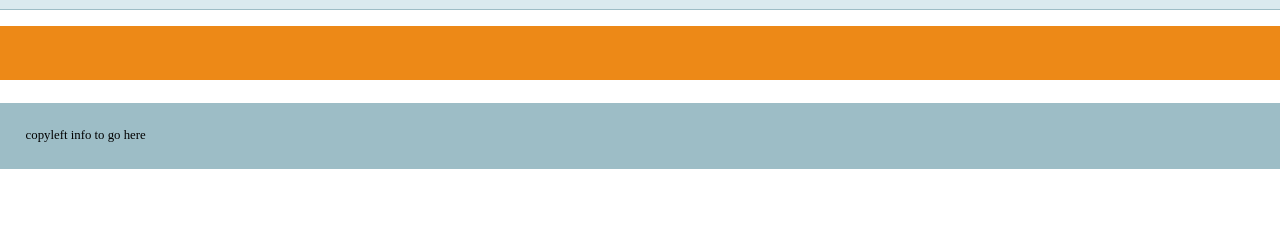
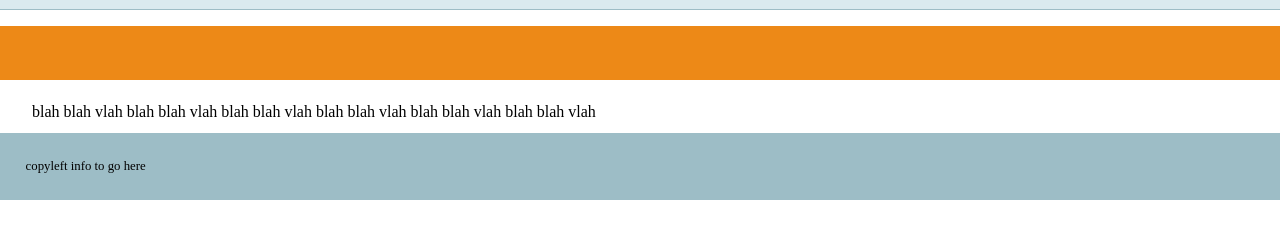
Before and after one commit to ecafsub/tower-training, a plain HTML site: page index.html in a window 1280 px wide. Shown: the part 130-368 px from the top of the page. Drawn offline with nearby package versions, Linux system fonts and the light colour scheme.

Commit message:
ewdsfghdsfgsf

```diff
--- a/index.html
+++ b/index.html
@@ -19,6 +19,13 @@
     <nav id="pageNav">
     </nav>
     <main>
+        blah blah vlah
+    blah blah vlah
+    blah blah vlah
+    blah blah vlah
+    blah blah vlah
+    blah blah vlah
+
     </main>
     <footer>
     copyleft info to go here
```
